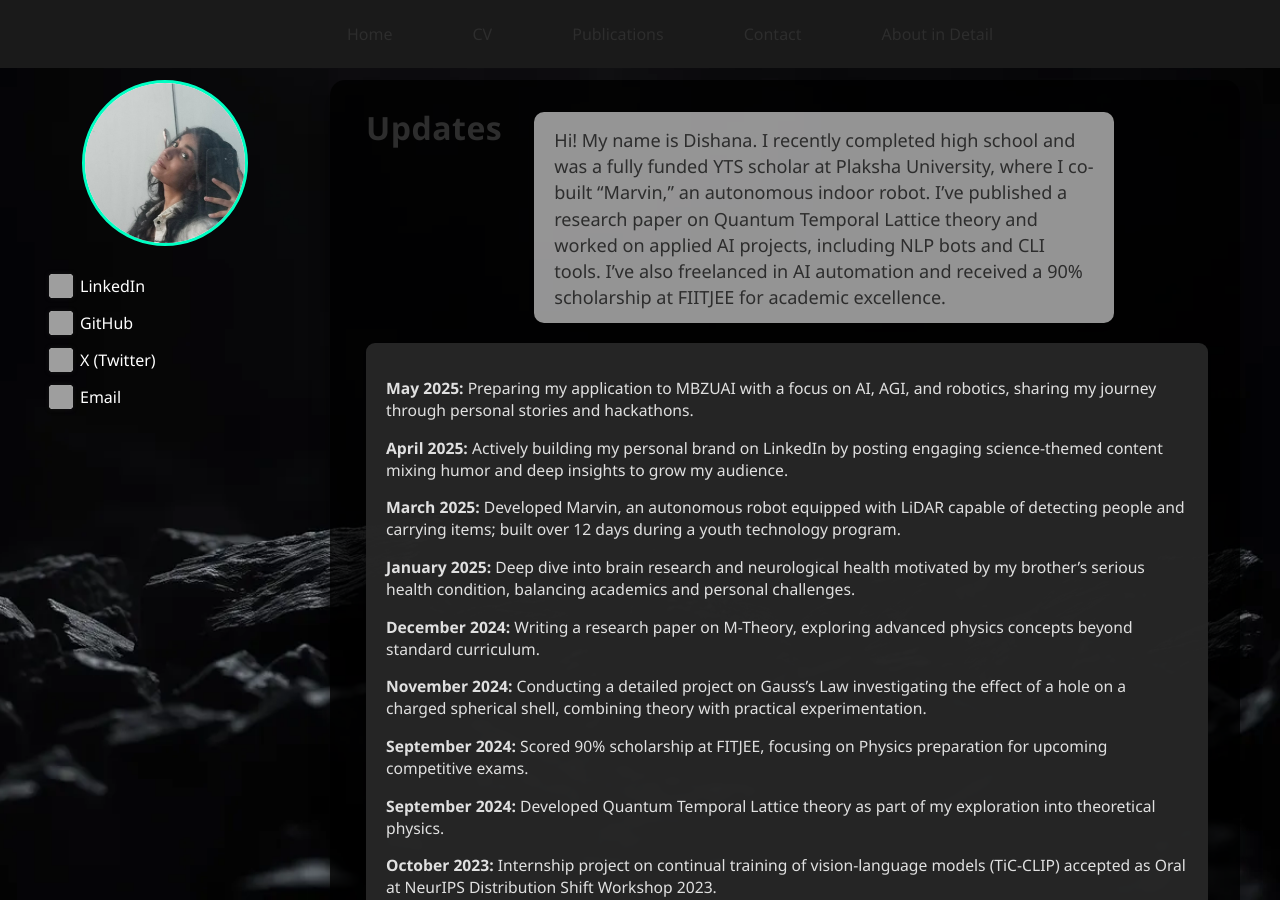
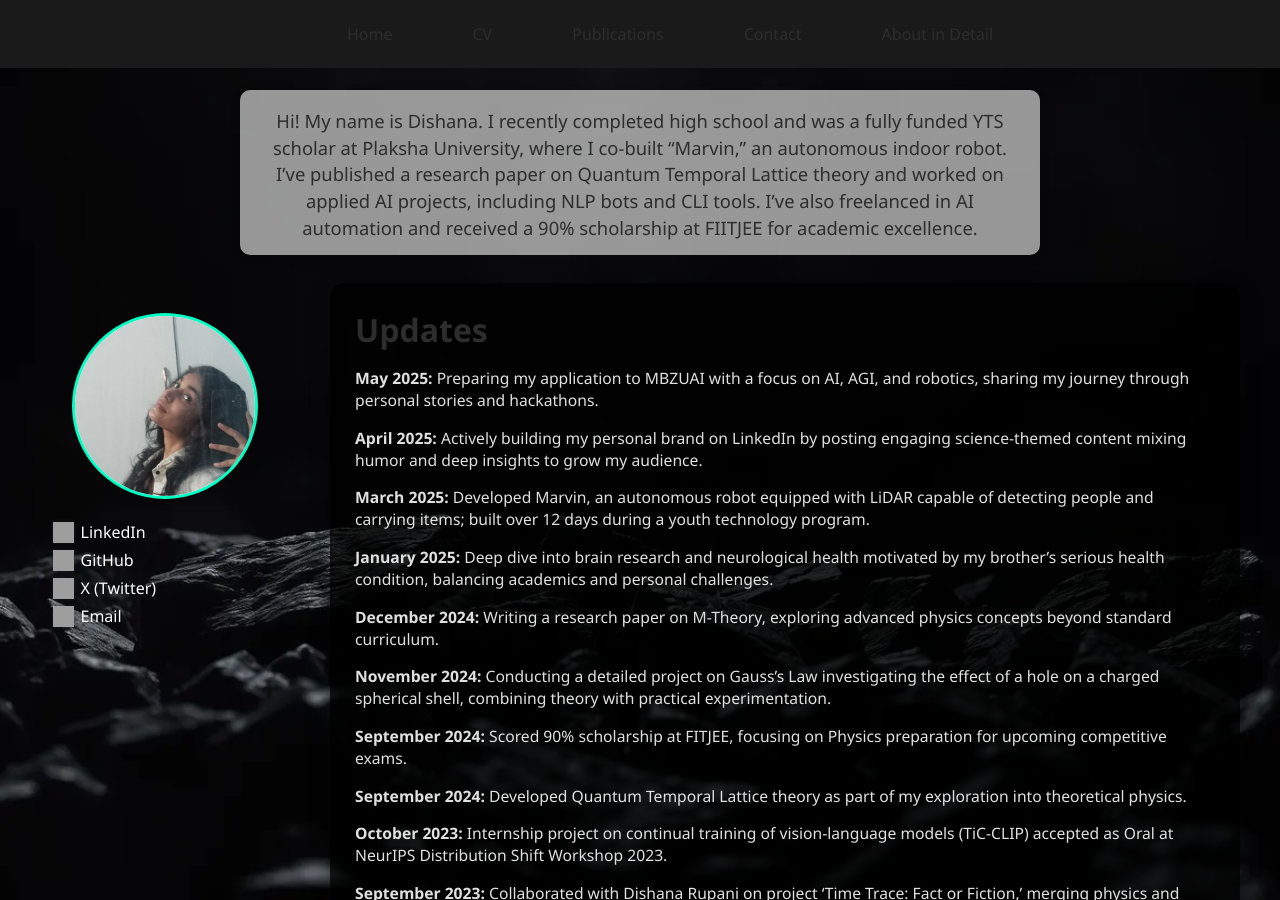
Before and after one commit to dishana11/dishana11.github.io, a Jekyll site: the page built from index.md, in a window 1280 px wide and 900 px high. Built offline with Jekyll 4.4.1, drawn with Linux system fonts in a browser that asks for light colours; some of the changed lines change nothing that is shown; some of the changed text lies outside the part shown; grey boxes are pictures that could not be loaded.

Commit message:
Update index.md

```diff
--- a/index.md
+++ b/index.md
@@ -4,15 +4,27 @@ layout: default
 ---
 
 <style>
-  html, body {
+  body {
     margin: 0;
     padding: 0;
-    height: 100%;
     font-family: 'Segoe UI', Tahoma, Geneva, Verdana, sans-serif;
     background: url('assets/my-background.jpg') no-repeat center center fixed;
     background-size: cover;
     color: #fff;
-    overflow: hidden;
+  }
+
+  .intro-text {
+    font-size: 1.15em;
+    color: #2d2d2d;
+    margin: 90px auto 28px auto;
+    text-align: center;
+    font-weight: 500;
+    background: rgba(255,255,255,0.58);
+    border-radius: 10px;
+    max-width: 760px;
+    box-shadow: 0 4px 12px rgba(0,0,0,0.11);
+    padding: 18px 20px 14px 20px;
+    line-height: 1.45;
   }
 
   .navbar {
@@ -50,13 +62,9 @@ layout: default
 
   .main-container {
     display: flex;
-    align-items: stretch;
-    padding: 0 40px 0 40px;
+    align-items: flex-start;
+    padding: 0 40px 40px 40px;
     gap: 40px;
-    box-sizing: border-box;
-    height: calc(100vh - 80px);
-    margin-top: 80px;
-    overflow: hidden;
   }
 
   .sidebar {
@@ -65,22 +73,17 @@ layout: default
     display: flex;
     flex-direction: column;
     align-items: center;
-    position: fixed;
-    top: 80px;
-    left: 40px;
+    margin-top: 30px;
+    /* Make sidebar sticky so it stays visible as you scroll */
+    position: sticky;
+    top: 110px; /* Adjust based on navbar + intro-text height */
+    height: fit-content;
     z-index: 20;
-    height: calc(100vh - 80px);
-    justify-content: flex-start;
-    background: transparent;
-    pointer-events: auto;
-  }
-  .main-container {
-    margin-left: 290px;
   }
 
   .avatar-wrapper {
-    width: 160px;
-    height: 160px;
+    width: 180px;
+    height: 180px;
     border-radius: 50%;
     overflow: hidden;
     margin: 0 auto 14px auto;
@@ -95,13 +98,13 @@ layout: default
   }
 
   .social-links {
-    margin-top: 14px;
+    margin-top: 8px;
     display: flex;
     flex-direction: column;
-    gap: 13px;
+    gap: 6px;
     align-items: flex-start;
     width: 100%;
-    padding-left: 18px;
+    padding-left: 25px;
   }
 
   .social-link {
@@ -120,107 +123,44 @@ layout: default
   }
 
   .social-link img {
-    width: 24px;
-    height: 24px;
-    display: inline-block;
+    width: 21px;
+    height: 21px;
+    display: inline;
     vertical-align: middle;
     filter: drop-shadow(0 0 2px #2229);
-    background: white;
-    border-radius: 4px;
   }
 
   .content-box {
     flex: 1;
     background-color: rgba(0, 0, 0, 0.8);
     border-radius: 15px;
-    padding: 0 0 25px 0;
+    padding: 25px;
     box-shadow: 0 8px 20px rgba(0, 0, 0, 0.4);
-    height: 100%;
-    max-height: 100%;
-    overflow: hidden;
+    max-height: 80vh;
+    overflow-y: auto;
+    transition: max-height 0.2s, overflow 0.2s;
+  }
+
+  .content-box.cv-active {
+    max-height: none;
+    overflow: visible;
+    min-height: 80vh;
     display: flex;
     flex-direction: column;
-    justify-content: flex-start;
-    align-items: stretch;
-    position: relative;
   }
 
-  /* Home header row: aligns Updates and intro-text at the top */
-  .home-header-row {
-    display: flex;
-    align-items: flex-start;
-    gap: 32px;
-    margin: 0 0 10px 0;
-    padding-top: 32px;
-    padding-left: 36px;
-    padding-bottom: 0;
-  }
-  .intro-text {
-    font-size: 1.13em;
-    color: #2d2d2d;
-    text-align: left;
-    font-weight: 500;
-    background: rgba(255,255,255,0.58);
-    border-radius: 10px;
-    max-width: 540px;
-    box-shadow: 0 4px 12px rgba(0,0,0,0.11);
-    padding: 15px 20px 13px 20px;
-    line-height: 1.45;
-    display: block;
-    margin: 0;
-    align-self: flex-start;
-  }
   .content-box h1 {
     color: #2d2d2d;
-    margin: 0 0 0 0;
+    margin-top: 0;
+    display: inline;
     font-size: 2em;
-    display: block;
-    font-weight: 700;
-    letter-spacing: .5px;
-    padding-bottom: 0;
-    line-height: 1;
-    align-self: flex-start;
   }
 
-  .updates-scrollbox {
+  .updates-content {
     font-size: 0.98em;
     color: #e0e0e0;
-    background: rgba(40,40,40,0.95);
-    border-radius: 9px;
-    box-shadow: 0 2px 8px rgba(0,0,0,0.08);
-    padding: 18px 20px;
-    margin: 20px 32px 0 36px;
-    flex: 1 1 auto;
-    min-height: 0;
-    max-height: calc(100% - 104px);
-    overflow-y: auto;
   }
 
-  /* CV page: wider and taller box */
-  .cv-box {
-    width: 95%;
-    max-width: 980px;
-    margin: 40px auto 0 auto;
-    background-color: rgba(0, 0, 0, 0.87);
-    border-radius: 15px;
-    padding: 28px 26px 24px 26px;
-    box-shadow: 0 8px 22px rgba(0,0,0,0.40);
-    display: flex;
-    flex-direction: column;
-    align-items: flex-start;
-    height: 82vh;
-    min-height: 500px;
-  }
-  .cv-iframe-box {
-    width: 100%;
-    height: 70vh;
-    border: none;
-    margin-top: 18px;
-    border-radius: 8px;
-    background: #181818;
-    box-shadow: 0 2px 10px rgba(0,0,0,0.15);
-    flex: 1 1 auto;
-  }
   .cv-fullscreen-link {
     display: inline-block;
     margin-left: 16px;
@@ -231,16 +171,17 @@ layout: default
     cursor: pointer;
     background: none;
     border: none;
-    margin-bottom: 8px;
   }
 
-  /* Publication & Contact: push text down */
-  .content-section {
-    padding-top: 60px;
-    padding-left: 50px;
-  }
-  .content-section h1 {
-    margin-top: 0;
+  .cv-iframe-box {
+    width: 100%;
+    height: 80vh;
+    border: none;
+    margin-top: 18px;
+    border-radius: 8px;
+    background: #181818;
+    box-shadow: 0 2px 10px rgba(0,0,0,0.15);
+    flex: 1 1 auto;
   }
 
   .about-detail-container {
@@ -253,6 +194,13 @@ layout: default
     text-align: center;
   }
 
+  .about-detail-title {
+    font-size: 1.3em;
+    color: #232323;
+    font-weight: 600;
+    margin-bottom: 13px;
+    letter-spacing: 0.5px;
+  }
   .about-detail-intro {
     color: #232323;
     font-size: 1.03em;
@@ -279,8 +227,6 @@ layout: default
       flex-direction: column;
       padding: 0 10px 30px 10px;
       align-items: center;
-      margin-left: 0;
-      height: auto;
     }
     .sidebar {
       width: 100%;
@@ -288,8 +234,6 @@ layout: default
       align-items: center;
       position: static;
       top: unset;
-      left: unset;
-      height: auto;
     }
     .avatar-wrapper {
       width: 130px;
@@ -307,37 +251,6 @@ layout: default
       max-height: 240px;
       padding: 12px 5vw 8px 5vw;
     }
-    .content-box {
-      padding: 0;
-    }
-    .updates-scrollbox {
-      margin: 12px 0 0 0;
-      padding: 12px 2vw;
-      max-height: 340px;
-    }
-    .home-header-row {
-      flex-direction: column;
-      align-items: flex-start;
-      gap: 10px;
-      padding-top: 20px;
-      padding-left: 0;
-    }
-    .intro-text {
-      max-width: 98vw;
-      padding: 13px 4vw 11px 4vw;
-    }
-    .cv-box {
-      width: 99vw;
-      min-width: 0;
-      margin: 14px 0 0 0;
-      padding: 12px 2vw 10px 2vw;
-      height: 77vh;
-      min-height: 320px;
-    }
-    .content-section {
-      padding-top: 30px;
-      padding-left: 0;
-    }
   }
 </style>
 
@@ -349,8 +262,13 @@ layout: default
   <a onclick="showSection('about-detail')">About in Detail</a>
 </div>
 
+<div class="intro-text">
+  Hi! My name is Dishana. I recently completed high school and was a fully funded YTS scholar at Plaksha University, where I co-built “Marvin,” an autonomous indoor robot. I’ve published a research paper on Quantum Temporal Lattice theory and worked on applied AI projects, including NLP bots and CLI tools. I’ve also freelanced in AI automation and received a 90% scholarship at FIITJEE for academic excellence.
+</div>
+
 <div class="about-detail-container" id="about-detail-container" style="display:none;">
-  <div class="about-detail-intro">This section contains life updates in detail:</div>
+  <div class="about-detail-title">About in Detail</div>
+  <div class="about-detail-intro">Here you can read in detail about me:</div>
   <div class="about-detail-scrollbox">
     <strong>2016:</strong> Received a token of recognition for raising funds for visually and hearing-impaired individuals during a city-wide charity campaign.<br><br>
     <strong>2017:</strong> Participated in a city-wide Go Green campaign; awarded for contributions.<br>
@@ -375,33 +293,29 @@ layout: default
 <div class="main-container">
   <div class="sidebar">
     <div class="avatar-wrapper">
-      <img src="assets/avatar.jpg" alt="Your Profile Picture">
+      <img src="assets/images/avatar.jpg" alt="Your Profile Picture">
     </div>
     <div class="social-links">
       <a class="social-link" href="https://www.linkedin.com/in/dishanarupani/" target="_blank">
-        <img src="assets/linkedin.svg" alt="LinkedIn logo" onerror="this.onerror=null;this.src='https://cdn.jsdelivr.net/npm/simple-icons@v9/icons/linkedin.svg';">LinkedIn
+        <img src="assets/images/linkedin.svg" alt="LinkedIn logo">LinkedIn
       </a>
       <a class="social-link" href="https://github.com/meowww11" target="_blank">
-        <img src="assets/github.svg" alt="GitHub logo" onerror="this.onerror=null;this.src='https://cdn.jsdelivr.net/npm/simple-icons@v9/icons/github.svg';">GitHub
+        <img src="assets/images/github.svg" alt="GitHub logo">GitHub
       </a>
       <a class="social-link" href="https://x.com/dishanaa11" target="_blank">
-        <img src="assets/x-twitter.svg" alt="X logo" onerror="this.onerror=null;this.src='https://cdn.jsdelivr.net/npm/simple-icons@v9/icons/x.svg';">X (Twitter)
+        <img src="assets/images/x-twitter.svg" alt="X logo">X (Twitter)
       </a>
       <a class="social-link" href="mailto:and@gmail.com">
-        <img src="assets/email.svg" alt="Email logo" onerror="this.onerror=null;this.src='https://cdn.jsdelivr.net/npm/simple-icons@v9/icons/maildotru.svg';">Email
+        <img src="assets/images/email.svg" alt="Email logo">Email
       </a>
     </div>
   </div>
 
   <div class="content-box" id="content-area">
+    <!-- Default Home Content -->
     <div id="home">
-      <div class="home-header-row">
-        <h1>Updates</h1>
-        <div class="intro-text" id="intro-text">
-          Hi! My name is Dishana. I recently completed high school and was a fully funded YTS scholar at Plaksha University, where I co-built “Marvin,” an autonomous indoor robot. I’ve published a research paper on Quantum Temporal Lattice theory and worked on applied AI projects, including NLP bots and CLI tools. I’ve also freelanced in AI automation and received a 90% scholarship at FIITJEE for academic excellence.
-        </div>
-      </div>
-      <div class="updates-scrollbox">
+      <h1>Updates</h1>
+      <div class="updates-content">
         <p><strong>May 2025:</strong> Preparing my application to MBZUAI with a focus on AI, AGI, and robotics, sharing my journey through personal stories and hackathons.</p>
         <p><strong>April 2025:</strong> Actively building my personal brand on LinkedIn by posting engaging science-themed content mixing humor and deep insights to grow my audience.</p>
         <p><strong>March 2025:</strong> Developed Marvin, an autonomous robot equipped with LiDAR capable of detecting people and carrying items; built over 12 days during a youth technology program.</p>
@@ -419,27 +333,21 @@ layout: default
     </div>
 
     <div id="cv" style="display: none;">
-      <div class="cv-box">
-        <h1>My CV</h1>
-        <a class="cv-fullscreen-link" href="assets/Dishana cv (3).pdf" target="_blank" rel="noopener">
-          Click to open in fullscreen
-        </a>
-        <iframe class="cv-iframe-box" src="assets/Dishana cv (3).pdf"></iframe>
-      </div>
+      <h1>My CV</h1>
+      <a class="cv-fullscreen-link" href="assets/Dishana cv (3).pdf" target="_blank" rel="noopener">
+        Click to open in fullscreen
+      </a>
+      <iframe class="cv-iframe-box" src="assets/Dishana cv (3).pdf"></iframe>
     </div>
 
     <div id="publications" style="display: none;">
-      <div class="content-section">
-        <h1>Publications</h1>
-        <p>I have published a research paper on Quantum Temporal Lattice (QTL).</p>
-      </div>
+      <h1>Publications</h1>
+      <p>I have published a research paper on Quantum Temporal Lattice (QTL).</p>
     </div>
 
     <div id="contact" style="display: none;">
-      <div class="content-section">
-        <h1>Contact</h1>
-        <p>Email me at <a href="mailto:and@gmail.com">and@gmail.com</a></p>
-      </div>
+      <h1>Contact</h1>
+      <p>Email me at <a href="mailto:and@gmail.com">and@gmail.com</a></p>
     </div>
   </div>
 </div>
@@ -454,6 +362,7 @@ layout: default
     // Hide about-detail by default
     document.getElementById('about-detail-container').style.display = 'none';
     document.getElementById('content-area').classList.remove('cv-active');
+
     if (section === 'about-detail') {
       document.getElementById('about-detail-container').style.display = 'block';
     }
@@ -464,7 +373,4 @@ layout: default
       document.getElementById('about-detail-container').style.display = 'none';
     }
   }
-  document.addEventListener('DOMContentLoaded', function(){
-    // No extra code needed
-  });
 </script>
```
